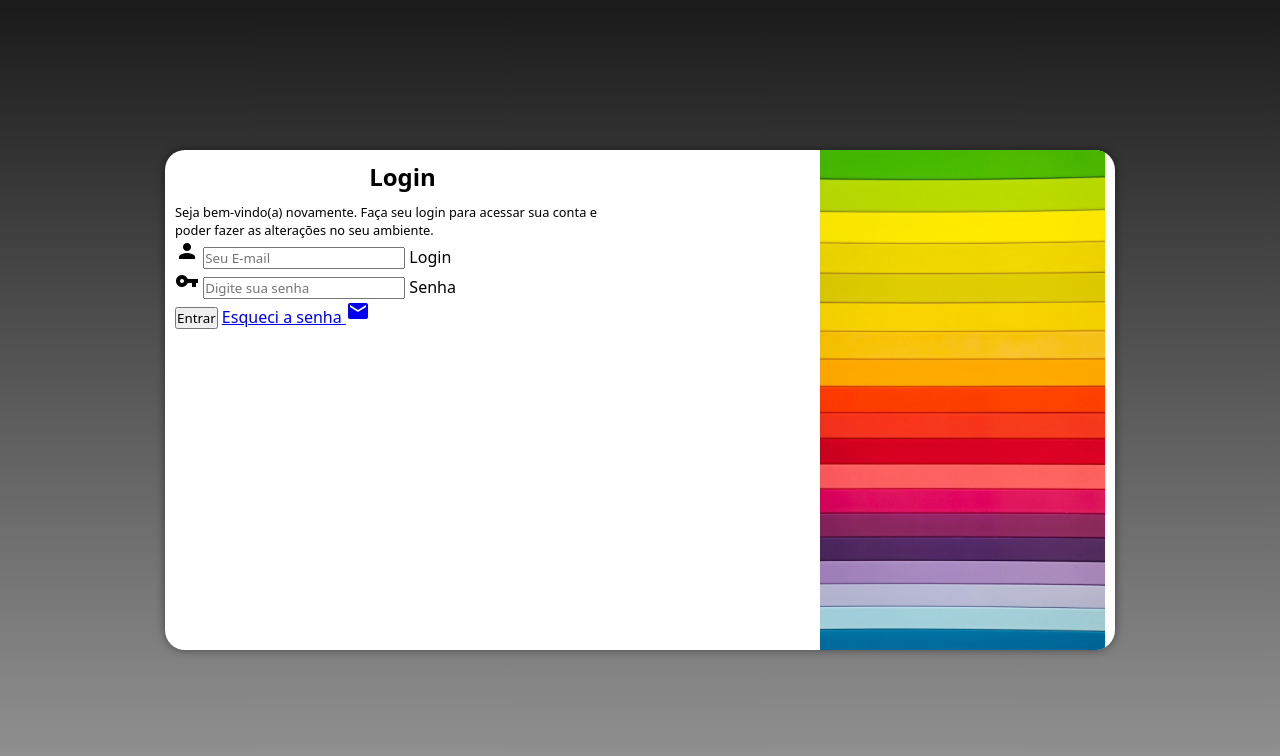
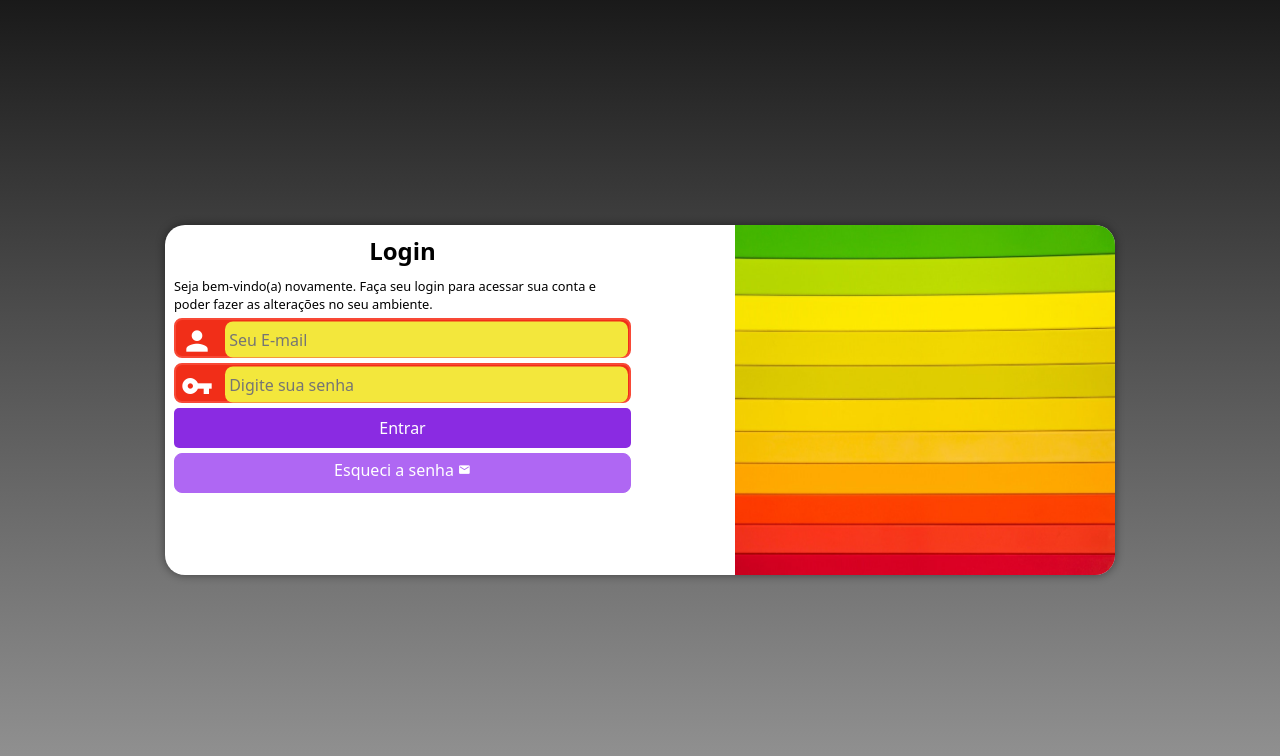
Before and after one commit to wesleydeandrade/projeto-login, a PHP site: page / in a window 1280 px wide. Shown: the top 756 px of the page. Run offline with PHP 8.4, Linux system fonts and the light colour scheme.

Commit message:
decorando os dormularios

```diff
--- a/estilos/media-query.css
+++ b/estilos/media-query.css
@@ -8,6 +8,7 @@
 
     section#login{
         width: 80vw;
+        height: 300px;
     }
 
     section#login > div#imagem{
@@ -17,9 +18,9 @@
         margin-right: 10px;
     }
 
-    section#login > div#login{
-        float: right;
-        width: 70%;
+    section#login > div#formulario {
+        float: left;
+        width: 65%;
     }
 
 }
@@ -31,14 +32,15 @@
 
     section#login{
         width: 950px;
+        height: 350px;
 
     }
 
     section#login > div#imagem{
         float: right;
-        width: 30%;
+        width: 40%;
         height: 100%;
-        margin-right: 10px;
+
     }
 
     section#login > div#formulario {
--- a/estilos/style.css
+++ b/estilos/style.css
@@ -30,7 +30,7 @@ section#login{
 
     background-color: white;
     width: 250px;
-    height: 500px;
+    height: 510px;
     border-radius: 20px;
     box-shadow: 0px 0px 10px rgba(0, 0, 0, 0.450);
 }
@@ -45,7 +45,7 @@ section#login > div#imagem{
 
 section#login > div#formulario{
     display: block;
-    padding: 10px;
+    padding: 9px;
 }
 
 div#formulario > h1{
@@ -57,3 +57,83 @@ div#formulario > h1{
 div#formulario > p{
     font-size: 0.8em;
 }
+
+form > div.campo{
+    background-color:#f12e18 ;
+    border: 2px solid #f84936;
+    display: block;
+    width: 100%;
+    height: 40px;
+    border-radius: 8px;
+    margin: 5px 0px;
+}
+
+div.campo > label{
+    display: none;
+}
+
+div.campo > span{
+    color: white;
+    font-size: 2em;
+    width: 45px;
+    padding: 5px;
+}
+
+div.campo > input{
+    background-color: rgb(243, 231, 60);
+    font-size: 1em;
+    width: calc(100% - 50px);
+    height: 100%;
+    border: 0px;
+    border-radius: 8px;
+    padding: 4px;
+    transform: translateY(-11.5px);
+}
+
+div.campo > input:focus-within{
+    background-color: white;
+    border: none;
+
+}
+
+form > input[type=submit]{
+    display:block;
+    font-size: 1em;
+    width: 100%;
+    height: 40px;
+    background-color:blueviolet;
+    color: white;
+    border: none;
+    border-radius: 5px;
+    cursor: pointer;
+
+}
+
+form > input[type=submit]:hover{
+    background-color: rgb(99, 31, 163);
+}
+
+form > a.botao{
+    display: block;
+    text-align: center;
+    font-size: 1em ;
+    width: 100%;
+    height: 40px;
+    padding-top: 5px;
+    margin-top: 5px;
+    background-color:rgb(175, 103, 243);
+    border: 1px solid rgb(175, 103, 243) ;
+    color: white;
+    text-decoration: none;
+    border-radius: 8px;
+    cursor: pointer;
+
+}
+
+form > a.botao:hover{
+    background-color: rgb(99, 31, 163);
+}
+
+form > a.botao > i{
+    font-size: 0.8em;
+}
--- a/index.html
+++ b/index.html
@@ -34,7 +34,7 @@
                         <label for="isenha">Senha</label>
                     </div>
                     <input type="submit" value="Entrar">
-                    <a href="esqueci.html">
+                    <a href="esqueci.html" class="botao">
                         Esqueci a senha <i class="material-icons">mail</i>
                     </a>
 
```
